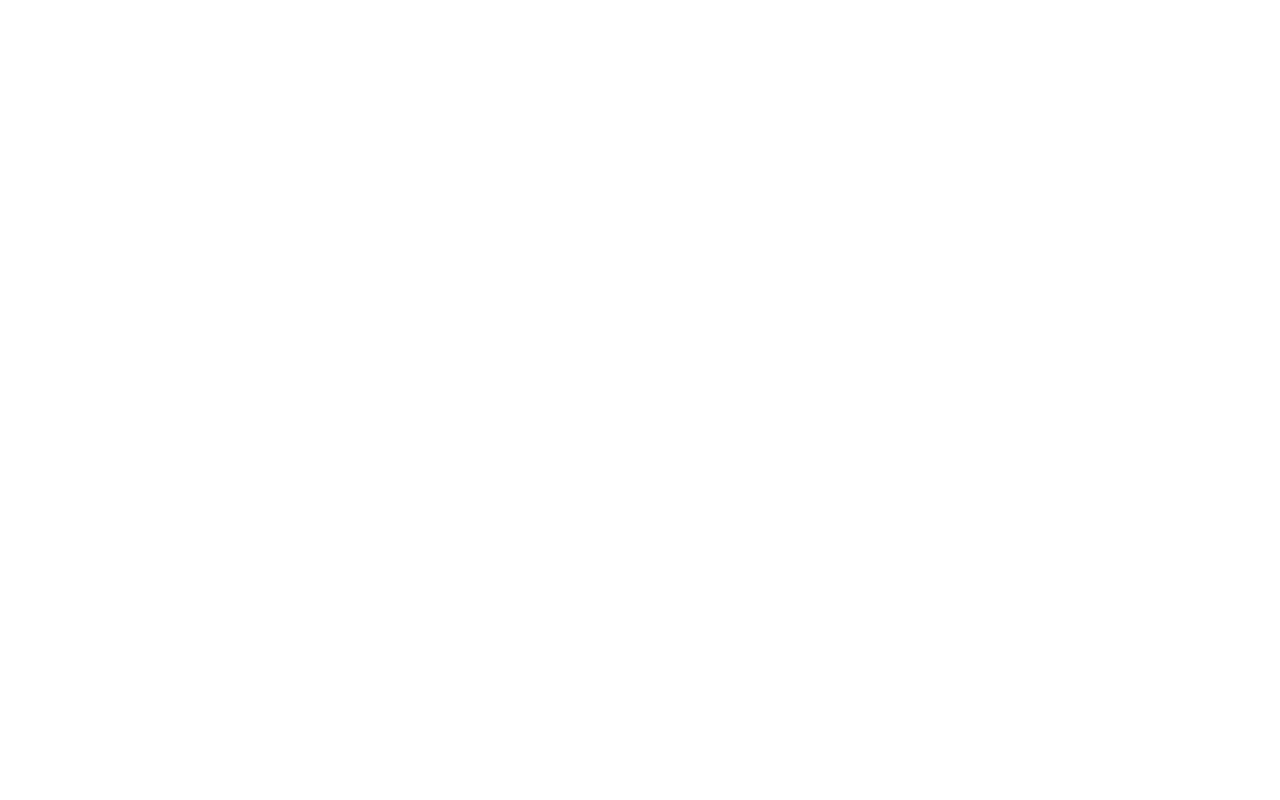
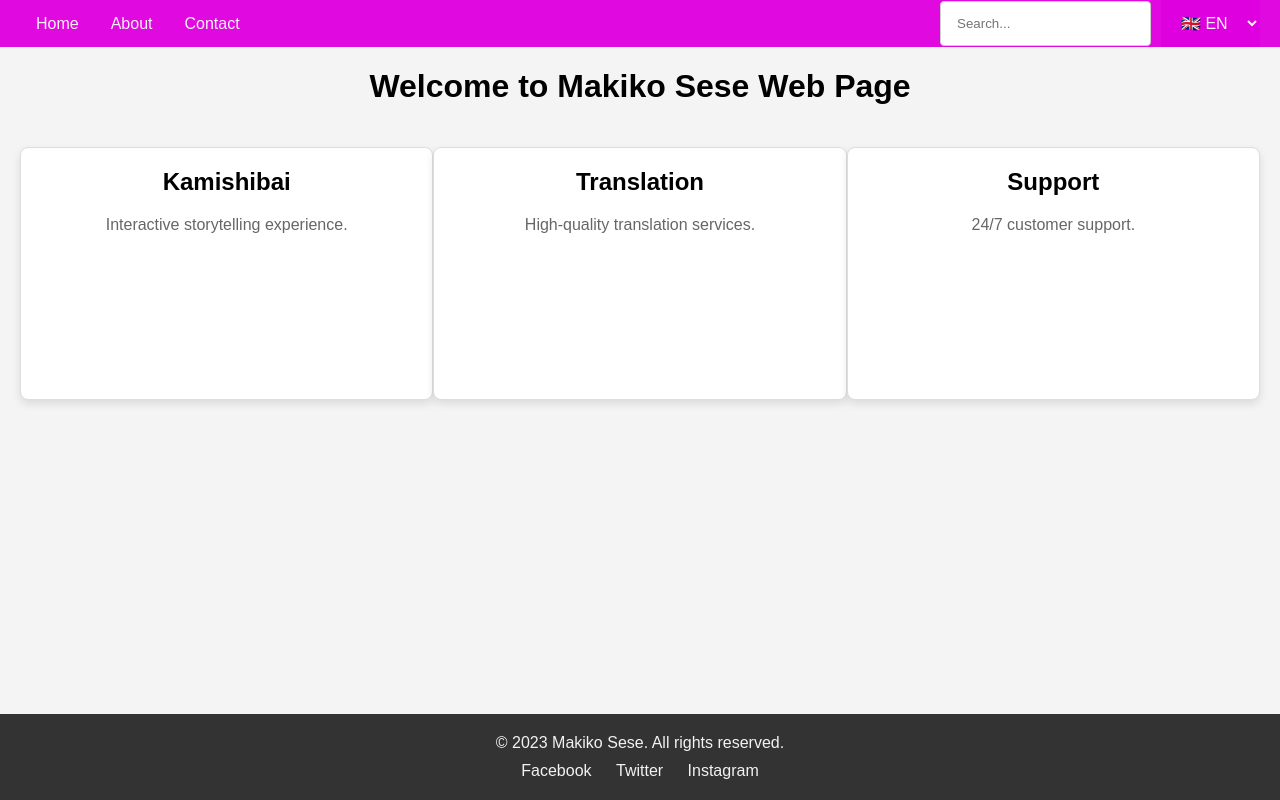
Before and after one commit to honomonodev/test-frontend, a plain HTML site: page index.html in a window 1280 px wide. Drawn offline with Linux system fonts and the light colour scheme; a web font is replaced by a local one.

Commit message:
practice commit

```diff
--- a/index.html
+++ b/index.html
@@ -1 +1,50 @@
 <!DOCTYPE html>
+<html lang="en">
+<head>
+    <meta charset="UTF-8">
+    <meta name="viewport" content="width=device-width, initial-scale=1.0">
+    <title>Hello World!!!</title>
+    <link rel="stylesheet" href="styles.css">
+</head>
+<body>
+    <nav role="navigation" aria-label="Main Navigation">
+        <div class="nav-links">
+            <a href="#home" data-en="Home" data-jp="ホーム">Home</a>
+            <a href="#about" data-en="About" data-jp="約">About</a>
+            <a href="#contact" data-en="Contact" data-jp="連絡先">Contact</a>
+        </div>
+        <div class="nav-right">
+            <input type="text" placeholder="Search..." aria-label="Search">
+            <select id="language-selector" onchange="switchLanguage()" aria-label="Language Selector">
+                <option value="en">🇬🇧 EN</option>
+                <option value="jp">🇯🇵 JP</option>
+            </select>
+        </div>
+    </nav>
+    <h1 data-en="Welcome to Makiko Sese Web Page" data-jp="マキコセセのウェブページへようこそ">Welcome to Makiko Sese Web Page</h1>
+    <div class="card-container">
+        <div class="card" onclick="displayContent('kamishibai')">
+            <h2 data-en="Kamishibai" data-jp="紙芝居">Kamishibai</h2>
+            <p data-en="Interactive storytelling experience." data-jp="インタラクティブなストーリーテリング体験。">Interactive storytelling experience.</p>
+        </div>
+        <div class="card" onclick="displayContent('translation')">
+            <h2 data-en="Translation" data-jp="翻訳">Translation</h2>
+            <p data-en="High-quality translation services." data-jp="高品質な翻訳サービス。">High-quality translation services.</p>
+        </div>
+        <div class="card" onclick="displayContent('support')">
+            <h2 data-en="Support" data-jp="サポート">Support</h2>
+            <p data-en="24/7 customer support." data-jp="24時間365日のカスタマーサポート。">24/7 customer support.</p>
+        </div>
+    </div>
+    <div id="content-display" class="content-display"></div>
+    <footer>
+        <p data-en="© 2023 Makiko Sese. All rights reserved." data-jp="© 2023 マキコセセ。全著作権所有。">© 2023 Makiko Sese. All rights reserved.</p>
+        <div class="social-links">
+            <a href="#" data-en="Facebook" data-jp="フェイスブック">Facebook</a>
+            <a href="#" data-en="Twitter" data-jp="ツイッター">Twitter</a>
+            <a href="#" data-en="Instagram" data-jp="インスタグラム">Instagram</a>
+        </div>
+    </footer>
+    <script src="scripts.js"></script>
+</body>
+</html>
--- /dev/null
+++ b/scripts.js
@@ -0,0 +1,30 @@
+function switchLanguage() {
+    var language = document.getElementById('language-selector').value;
+    var elements = document.querySelectorAll('[data-en]');
+    elements.forEach(function (element) {
+        var el = element;
+        if (language === 'jp') {
+            el.innerText = el.getAttribute('data-jp') || '';
+        }
+        else {
+            el.innerText = el.getAttribute('data-en') || '';
+        }
+    });
+}
+function displayContent(cardType) {
+    var contentDisplay = document.getElementById('content-display');
+    var content = '';
+    switch (cardType) {
+        case 'kamishibai':
+            content = "\n                <h2 data-en=\"Kamishibai\" data-jp=\"\u7D19\u829D\u5C45\">Kamishibai</h2>\n                <p data-en=\"Kamishibai is a traditional Japanese form of storytelling using illustrated boards. It provides an interactive and engaging experience for audiences of all ages.\"\n                   data-jp=\"\u7D19\u829D\u5C45\u306F\u3001\u30A4\u30E9\u30B9\u30C8\u30DC\u30FC\u30C9\u3092\u4F7F\u7528\u3057\u305F\u65E5\u672C\u306E\u4F1D\u7D71\u7684\u306A\u30B9\u30C8\u30FC\u30EA\u30FC\u30C6\u30EA\u30F3\u30B0\u306E\u5F62\u5F0F\u3067\u3059\u3002\u3059\u3079\u3066\u306E\u5E74\u9F62\u5C64\u306E\u89B3\u5BA2\u306B\u30A4\u30F3\u30BF\u30E9\u30AF\u30C6\u30A3\u30D6\u3067\u9B45\u529B\u7684\u306A\u4F53\u9A13\u3092\u63D0\u4F9B\u3057\u307E\u3059\u3002\">\n                   Kamishibai is a traditional Japanese form of storytelling using illustrated boards. It provides an interactive and engaging experience for audiences of all ages.\n                </p>";
+            break;
+        case 'translation':
+            content = "\n                <h2 data-en=\"Translation\" data-jp=\"\u7FFB\u8A33\">Translation</h2>\n                <p data-en=\"Our translation services offer high-quality translations for various languages, ensuring accuracy and cultural relevance for your content.\"\n                   data-jp=\"\u79C1\u305F\u3061\u306E\u7FFB\u8A33\u30B5\u30FC\u30D3\u30B9\u306F\u3001\u3055\u307E\u3056\u307E\u306A\u8A00\u8A9E\u306B\u5BFE\u3057\u3066\u9AD8\u54C1\u8CEA\u306E\u7FFB\u8A33\u3092\u63D0\u4F9B\u3057\u3001\u30B3\u30F3\u30C6\u30F3\u30C4\u306E\u6B63\u78BA\u6027\u3068\u6587\u5316\u7684\u95A2\u9023\u6027\u3092\u4FDD\u8A3C\u3057\u307E\u3059\u3002\">\n                   Our translation services offer high-quality translations for various languages, ensuring accuracy and cultural relevance for your content.\n                </p>";
+            break;
+        case 'support':
+            content = "\n                <h2 data-en=\"Support\" data-jp=\"\u30B5\u30DD\u30FC\u30C8\">Support</h2>\n                <p data-en=\"We provide 24/7 customer support to assist you with any inquiries or issues you may have. Our dedicated team is here to help you at any time.\"\n                   data-jp=\"\u79C1\u305F\u3061\u306F\u3001\u3042\u3089\u3086\u308B\u304A\u554F\u3044\u5408\u308F\u305B\u3084\u554F\u984C\u306B\u5BFE\u5FDC\u3059\u308B\u305F\u3081\u306B24\u6642\u9593365\u65E5\u306E\u30AB\u30B9\u30BF\u30DE\u30FC\u30B5\u30DD\u30FC\u30C8\u3092\u63D0\u4F9B\u3057\u3066\u3044\u307E\u3059\u3002\u79C1\u305F\u3061\u306E\u5C02\u4EFB\u30C1\u30FC\u30E0\u306F\u3044\u3064\u3067\u3082\u3042\u306A\u305F\u3092\u52A9\u3051\u308B\u305F\u3081\u306B\u3053\u3053\u306B\u3044\u307E\u3059\u3002\">\n                   We provide 24/7 customer support to assist you with any inquiries or issues you may have. Our dedicated team is here to help you at any time.\n                </p>";
+            break;
+    }
+    contentDisplay.innerHTML = content;
+    switchLanguage(); // Apply the current language to the new content
+}
--- /dev/null
+++ b/scripts.ts
@@ -0,0 +1,48 @@
+function switchLanguage() {
+    const language = (document.getElementById('language-selector') as HTMLSelectElement).value;
+    const elements = document.querySelectorAll('[data-en]');
+
+    elements.forEach((element) => {
+        const el = element as HTMLElement;
+        if (language === 'jp') {
+            el.innerText = el.getAttribute('data-jp') || '';
+        } else {
+            el.innerText = el.getAttribute('data-en') || '';
+        }
+    });
+}
+
+function displayContent(cardType: string) {
+    const contentDisplay = document.getElementById('content-display') as HTMLElement;
+    let content = '';
+
+    switch (cardType) {
+        case 'kamishibai':
+            content = `
+                <h2 data-en="Kamishibai" data-jp="紙芝居">Kamishibai</h2>
+                <p data-en="Kamishibai is a traditional Japanese form of storytelling using illustrated boards. It provides an interactive and engaging experience for audiences of all ages."
+                   data-jp="紙芝居は、イラストボードを使用した日本の伝統的なストーリーテリングの形式です。すべての年齢層の観客にインタラクティブで魅力的な体験を提供します。">
+                   Kamishibai is a traditional Japanese form of storytelling using illustrated boards. It provides an interactive and engaging experience for audiences of all ages.
+                </p>`;
+            break;
+        case 'translation':
+            content = `
+                <h2 data-en="Translation" data-jp="翻訳">Translation</h2>
+                <p data-en="Our translation services offer high-quality translations for various languages, ensuring accuracy and cultural relevance for your content."
+                   data-jp="私たちの翻訳サービスは、さまざまな言語に対して高品質の翻訳を提供し、コンテンツの正確性と文化的関連性を保証します。">
+                   Our translation services offer high-quality translations for various languages, ensuring accuracy and cultural relevance for your content.
+                </p>`;
+            break;
+        case 'support':
+            content = `
+                <h2 data-en="Support" data-jp="サポート">Support</h2>
+                <p data-en="We provide 24/7 customer support to assist you with any inquiries or issues you may have. Our dedicated team is here to help you at any time."
+                   data-jp="私たちは、あらゆるお問い合わせや問題に対応するために24時間365日のカスタマーサポートを提供しています。私たちの専任チームはいつでもあなたを助けるためにここにいます。">
+                   We provide 24/7 customer support to assist you with any inquiries or issues you may have. Our dedicated team is here to help you at any time.
+                </p>`;
+            break;
+    }
+
+    contentDisplay.innerHTML = content;
+    switchLanguage(); // Apply the current language to the new content
+}
--- /dev/null
+++ b/styles.less
@@ -0,0 +1,150 @@
+@import url('https://fonts.googleapis.com/css2?family=Maven+Pro:wght@400;700&display=swap');
+
+@nav-bg-color: rgba(223, 1, 223, 0.959);
+@nav-link-color: #f2f2f2;
+@nav-link-hover-bg-color: #ddd;
+@nav-link-hover-color: black;
+@nav-padding: 14px 16px;
+@card-bg-color: #fff;
+@card-border-color: #ddd;
+@card-hover-bg-color: #f9f9f9;
+@card-shadow: 0 4px 8px rgba(0, 0, 0, 0.1);
+@footer-bg-color: #333;
+@footer-text-color: #f2f2f2;
+@footer-link-hover-color: #ddd;
+
+html, body {
+    height: 100%;
+    margin: 0;
+    padding: 0;
+    font-family: 'Maven Pro', sans-serif;
+    background-color: #f4f4f4;
+}
+
+body {
+    display: flex;
+    flex-direction: column;
+}
+
+nav {
+    background-color: @nav-bg-color;
+    overflow: hidden;
+    display: flex;
+    justify-content: space-between;
+    align-items: center;
+    padding: 0 20px;
+    position: sticky;
+    top: 0;
+    z-index: 1000;
+
+    .nav-links {
+        display: flex;
+
+        a {
+            display: block;
+            color: @nav-link-color;
+            text-align: center;
+            padding: @nav-padding;
+            text-decoration: none;
+
+            &:hover {
+                background-color: @nav-link-hover-bg-color;
+                color: @nav-link-hover-color;
+            }
+        }
+    }
+
+    .nav-right {
+        display: flex;
+        align-items: center;
+
+        input[type="text"] {
+            padding: @nav-padding;
+            margin-right: 10px;
+            border: 1px solid #ccc;
+            border-radius: 4px;
+        }
+
+        #language-selector {
+            background-color: @nav-bg-color;
+            color: @nav-link-color;
+            border: none;
+            padding: @nav-padding;
+            cursor: pointer;
+            font-size: 16px;
+
+            option {
+                background-color: white;
+                color: black;
+            }
+        }
+    }
+}
+
+h1 {
+    text-align: center;
+}
+
+.card-container {
+    display: flex;
+    justify-content: space-around;
+    padding: 20px;
+    flex: 1;
+}
+
+.card {
+    background-color: @card-bg-color;
+    border: 1px solid @card-border-color;
+    border-radius: 8px;
+    box-shadow: @card-shadow;
+    padding: 20px;
+    text-align: center;
+    transition: background-color 0.3s ease, box-shadow 0.3s ease;
+    width: 30%;
+    cursor: pointer;
+
+    &:hover {
+        background-color: @card-hover-bg-color;
+        box-shadow: 0 8px 16px rgba(0, 0, 0, 0.2);
+    }
+
+    h2 {
+        margin-top: 0;
+    }
+
+    p {
+        color: #666;
+    }
+}
+
+.content-display {
+    padding: 20px;
+    text-align: center;
+    flex: 1;
+}
+
+footer {
+    background-color: @footer-bg-color;
+    color: @footer-text-color;
+    text-align: center;
+    padding: 20px 0;
+    margin-top: auto;
+
+    p {
+        margin: 0;
+    }
+
+    .social-links {
+        margin-top: 10px;
+
+        a {
+            color: @footer-text-color;
+            margin: 0 10px;
+            text-decoration: none;
+
+            &:hover {
+                color: @footer-link-hover-color;
+            }
+        }
+    }
+}
```
Also changed, not shown: styles.css (added).
